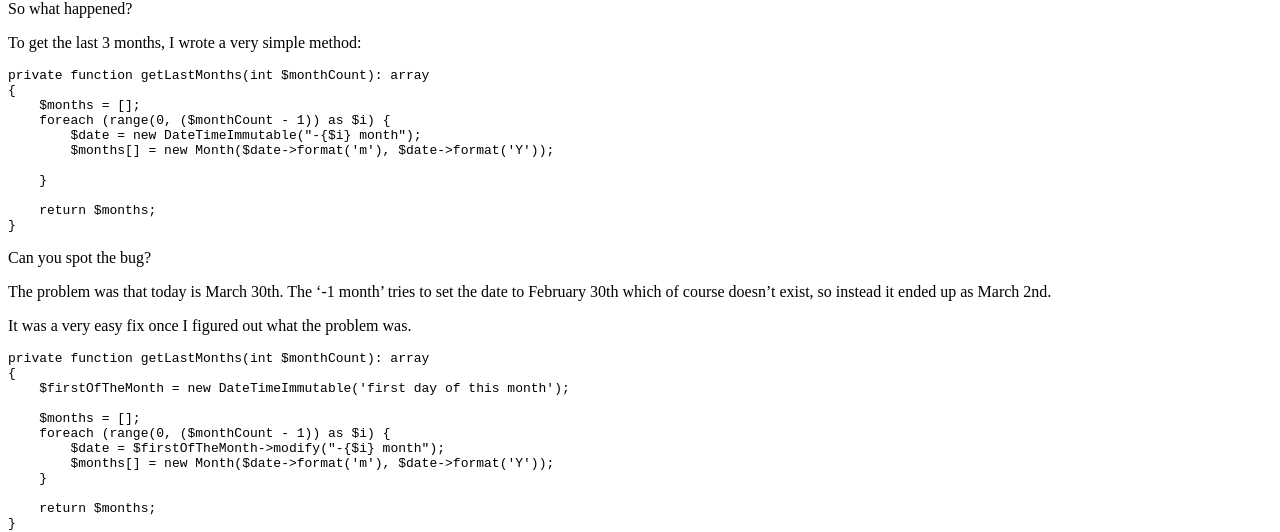
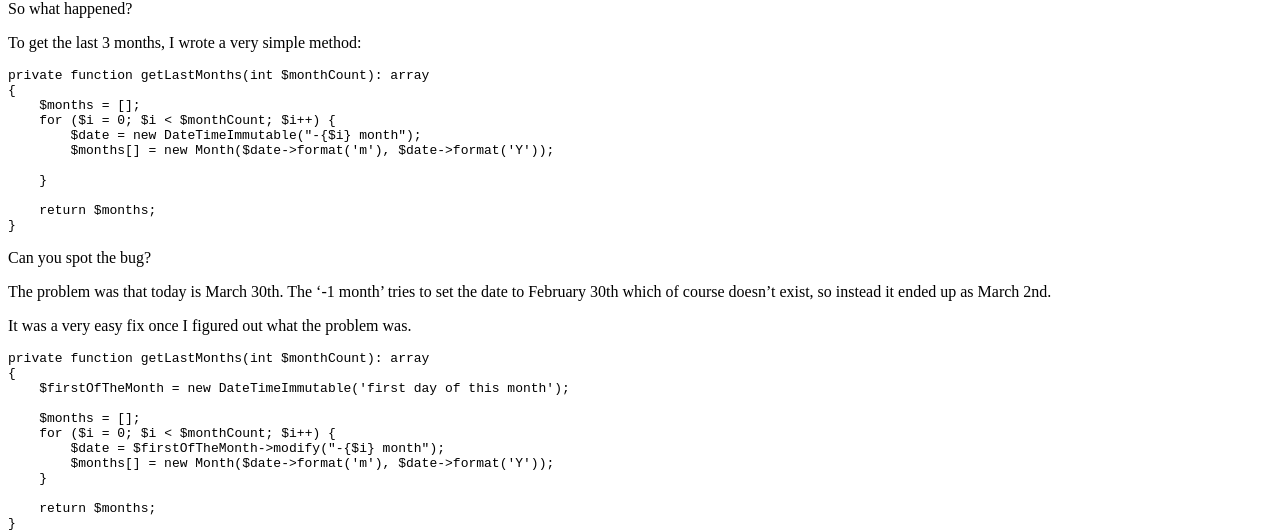
Before and after one commit to PatrickLouys/patricklouys_old.github.io, a Jekyll site: the page built from _posts/2017-03-30-a-datetime-wtf-moment-for-me.md, in a window 1280 px wide. Shown: the part 390-922 px from the top of the page. Built offline with Jekyll 4.4.1, drawn with Linux system fonts in a browser that asks for light colours; Markdown is read by kramdown in place of the engine named in the settings.

Commit message:
fixed loop

```diff
--- a/_posts/2017-03-30-a-datetime-wtf-moment-for-me.md
+++ b/_posts/2017-03-30-a-datetime-wtf-moment-for-me.md
@@ -15,7 +15,7 @@ To get the last 3 months, I wrote a very simple method:
 private function getLastMonths(int $monthCount): array
 {
     $months = [];
-    foreach (range(0, ($monthCount - 1)) as $i) {
+    for ($i = 0; $i < $monthCount; $i++) {
         $date = new DateTimeImmutable("-{$i} month");
         $months[] = new Month($date->format('m'), $date->format('Y'));
 
@@ -37,7 +37,7 @@ private function getLastMonths(int $monthCount): array
     $firstOfTheMonth = new DateTimeImmutable('first day of this month');
 
     $months = [];
-    foreach (range(0, ($monthCount - 1)) as $i) {
+    for ($i = 0; $i < $monthCount; $i++) {
         $date = $firstOfTheMonth->modify("-{$i} month");
         $months[] = new Month($date->format('m'), $date->format('Y'));
     }
```
